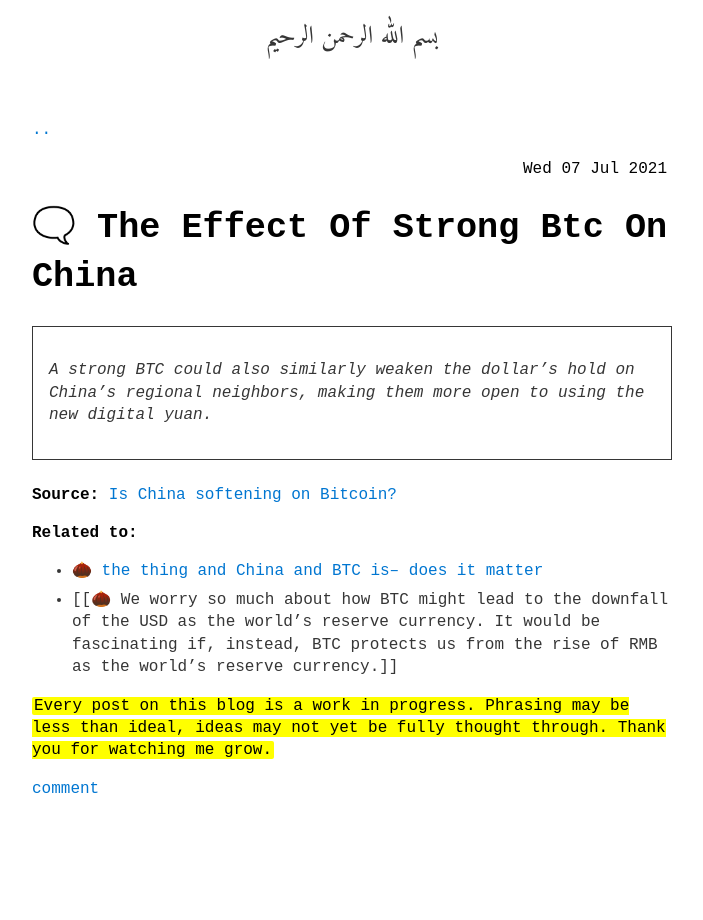
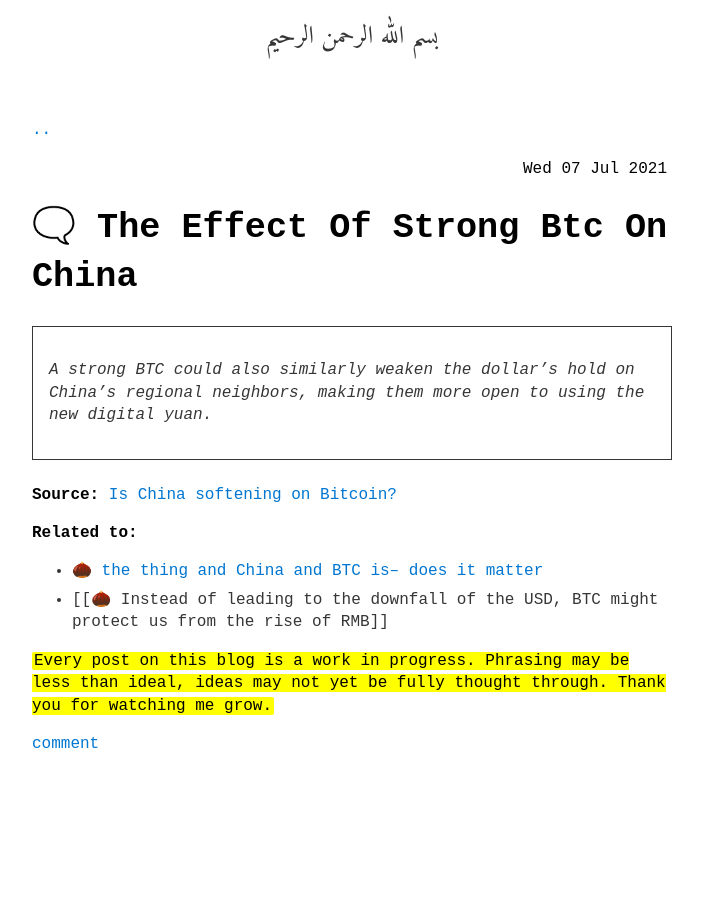
Before and after one commit to person-al/person-al.github.io, a Jekyll site: the page built from _posts/2021-07-07-🗨️-the-effect-of-strong-btc-on-china.md, in a window 1280 px wide. Shown: the whole page, without its empty margins (288-991 px from the left). Built offline with Jekyll 4.4.1, drawn with Linux system fonts in a browser that asks for light colours.

Commit message:
Modifying some links and posts

```diff
--- a/_posts/2021-07-07-🗨️-the-effect-of-strong-btc-on-china.md
+++ b/_posts/2021-07-07-🗨️-the-effect-of-strong-btc-on-china.md
@@ -12,4 +12,4 @@ tags: bitcoin, blockchain, politics
 
 **Related to:**
 - [🌰 the thing and China and BTC is-- does it matter]({% post_url 2021-07-01-🌰-the-thing-and-china-and-btc-is---does-it-matter %})
-- [[🌰 We worry so much about how BTC might lead to the downfall of the USD as the world's reserve currency. It would be fascinating if, instead, BTC protects us from the rise of RMB as the world's reserve currency.]]
+- [[🌰 Instead of leading to the downfall of the USD, BTC might protect us from the rise of RMB]]
```
Also changed, not shown: _posts/2021-06-09-🌱-nft-best-practices-necessitate-proving-data-integrity.md (+2 -0 lines), _posts/2021-07-24-🗨️-tiktok-is-great-because-you-must--dislike-.md (+0 -2 lines).
